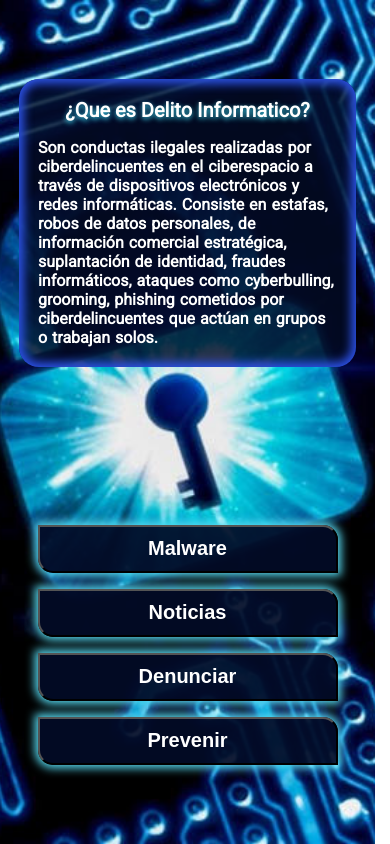
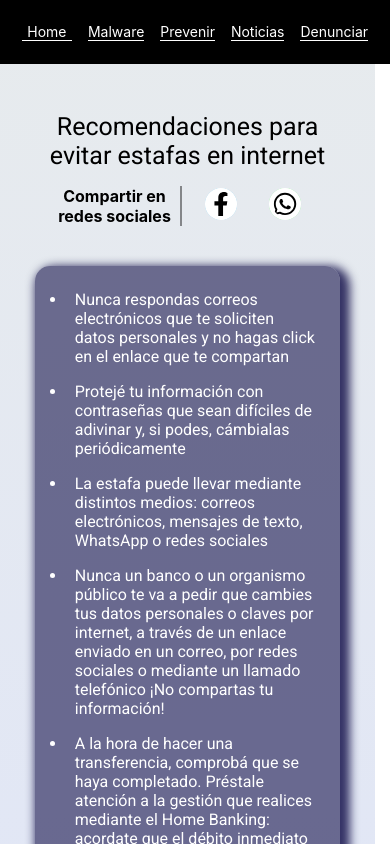
Before and after one commit to AleGrimald/Semana-IES-2023, a React (Create React App) app: page /prevenir in a window 390 px wide. Shown: the top 844 px of the page. Built offline with nearby package versions, Linux system fonts and the light colour scheme.

Commit message:
Se modifico la UI, se agrego el uso de Router, se modificaron algunos componentes y estilos

```diff
--- a/package.json
+++ b/package.json
@@ -9,7 +9,8 @@
     "@testing-library/user-event": "^13.5.0",
     "react": "^18.2.0",
     "react-dom": "^18.2.0",
-    "react-router-dom": "^6.16.0",
+    "react-router": "^6.27.0",
+    "react-router-dom": "^6.27.0",
     "react-scripts": "5.0.1",
     "web-vitals": "^2.1.4"
   },
--- a/src/App.js
+++ b/src/App.jsx
@@ -2,20 +2,17 @@ import './App.css';
 //Hooks
 import { useState } from 'react';
 import useIntersection from './useIntersection';
+import {Routes, Route} from 'react-router-dom';
 //Componentes
 import Header from './component/Header';
-import Nav from './component/Nav';
 import Tarjetas from './component/Tarjetas';
 import Denunciar from './component/Denunciar';
 import Prevenir from './component/Prevenir';
 import Footer from './component/Footer';
 import Noticias from './component/Noticias';
+import BarraNav from './component/BarraNav';
 
 function App() {
-  const [btnMaleware, setBtnMaleware]= useState(false);
-  const [btnDenunciar, setBtnDenunciar]= useState(false);
-  const [btnPrevenir, setBtnPrevenir]= useState(false);
-  const [btnNoticias, setBtnNoticias]=useState(false);
   const [datos, setDatos] = useState([]);
   const [coordenada, setCoordenada]= useState("https://www.google.com/maps/embed?pb=!1m18!1m12!1m3!1d3560.2871895368685!2d-65.20518169636479!3d-26.830816455657708!2m3!1f0!2f0!3f0!3m2!1i1024!2i768!4f13.1!3m3!1m2!1s0x94225c106f2afc99%3A0xe97bef14f2ad881a!2sPlaza%20Independencia!5e0!3m2!1ses-419!2sar!4v1694418283826!5m2!1ses-419!2sar");
   const [tarjeta, setTarjeta] = useState(false);
@@ -23,70 +20,22 @@ function App() {
   const [tarjeta3, setTarjeta3] = useState(false);
   const [tarjeta4, setTarjeta4] = useState(false);
 
-
 //Funciones de los botones del Header y Nav
-  const controlMaleware=(event)=>{
-    event.preventDefault();
-    setBtnMaleware(!btnMaleware);
-    setBtnDenunciar(false);
-    setBtnPrevenir(false);
-    setBtnNoticias(false);
-    window.scrollTo({top:0, behavior: "smooth"})
-  }
-  const controlDenunciar=(event)=>{
-    event.preventDefault();
-    setBtnDenunciar(!btnDenunciar);
-    setBtnMaleware(false);
-    setBtnPrevenir(false);
-    setBtnNoticias(false);
-    window.scrollTo({top:0, behavior: "smooth"})
-  }
-  const controlNoticias=(event)=>{
-    event.preventDefault();
-    setBtnNoticias(!btnNoticias);
-    setBtnDenunciar(false);
-    setBtnMaleware(false);
-    setBtnPrevenir(false);
-    window.scrollTo({top:0, behavior: "smooth"})
-  }
-  const controlPrevenir=(event)=>{
-    event.preventDefault();
-    setBtnPrevenir(!btnPrevenir);
-    setBtnMaleware(false);
-    setBtnDenunciar(false);
-    setBtnNoticias(false);
+  const controlLinks=()=>{
     window.scrollTo({top:0, behavior: "smooth"})
   }
 
   //Observador para el efecto de las tarjetas
   const thresholdValor=0;
-  const [elementoRef, intersectado]= useIntersection({
-    threshold: thresholdValor,
-  });
-  const [elementoRef2, intersectado2]= useIntersection({
-    threshold: thresholdValor,
-  });
-  const [elementoRef3, intersectado3]= useIntersection({
-    threshold: thresholdValor,
-  });
-  const [elementoRef4, intersectado4]= useIntersection({
-    threshold: thresholdValor,
-  });
-  const [elementoRef5, intersectado5]= useIntersection({
-    threshold: thresholdValor,
-  });
-  const [elementoRef6, intersectado6]= useIntersection({
-    threshold: thresholdValor,
-  });
-  const [elementoRef7, intersectado7]= useIntersection({
-    threshold: thresholdValor,
-  });
-  const [elementWpFb, intersectadoWpFb]= useIntersection({
-    threshold: thresholdValor,
-  });
-  const [elementWpFbFooter, intersectadoWpFbFooter]= useIntersection({
-    threshold: thresholdValor,
-  });
+  const [elementoRef, intersectado]= useIntersection({threshold: thresholdValor,});
+  const [elementoRef2, intersectado2]= useIntersection({threshold: thresholdValor,});
+  const [elementoRef3, intersectado3]= useIntersection({threshold: thresholdValor,});
+  const [elementoRef4, intersectado4]= useIntersection({threshold: thresholdValor,});
+  const [elementoRef5, intersectado5]= useIntersection({threshold: thresholdValor,});
+  const [elementoRef6, intersectado6]= useIntersection({threshold: thresholdValor,});
+  const [elementoRef7, intersectado7]= useIntersection({threshold: thresholdValor,});
+  const [elementWpFb, intersectadoWpFb]= useIntersection({threshold: thresholdValor,});
+  const [elementWpFbFooter, intersectadoWpFbFooter]= useIntersection({threshold: thresholdValor,});
 
   //Datos del Header
   const header={
@@ -94,28 +43,6 @@ function App() {
       {
         h1:"¿Que es Delito Informatico?",
         p:"Son conductas ilegales realizadas por ciberdelincuentes en el ciberespacio a través de dispositivos electrónicos y redes informáticas. Consiste en estafas, robos de datos personales, de información comercial estratégica, suplantación de identidad, fraudes informáticos, ataques como cyberbulling, grooming, phishing cometidos por ciberdelincuentes que actúan en grupos o trabajan solos.",
-      }
-    ],
-    datosBotones:[
-      {
-        titulo:"Malware" ,
-        click: controlMaleware,
-        clase:"menu_items"
-      },
-      {
-        titulo:"Noticias" ,
-        click: controlNoticias,
-        clase:"menu_items"
-      },
-      {
-        titulo:"Denunciar" ,
-        click: controlDenunciar,
-        clase:"menu_items"
-      },
-      {
-        titulo:"Prevenir" ,
-        click: controlPrevenir,
-        clase:"menu_items"
       }
     ]
   }
@@ -304,8 +231,6 @@ function App() {
     }
   }
 
-
-
   const titulosDatos={
     datDenunciar:[
       {
@@ -481,54 +406,45 @@ function App() {
     },
   ];
 
+  const linksBarraNav=[
+    {
+      texto: "Home",
+      link: "/",
+      controlLinks
+    },
+    {
+      texto: "Malware",
+      link: "/malware",
+      controlLinks
+    },
+    {
+      texto: "Prevenir",
+      link: "/prevenir",
+      controlLinks
+    },
+    {
+      texto: "Noticias",
+      link: "/noticias",
+      controlLinks
+    },
+    {
+      texto: "Denunciar",
+      link: "/denunciar",
+      controlLinks
+    }
+  ];
+
   return (
     <div className="App">
-
-      {
-        (btnMaleware||btnDenunciar||btnPrevenir||btnNoticias)===false
-        ?<Header datosHeader={header}/>
-        :<Nav datosHeader={header}/>
-      }
-
-      {
-        btnMaleware
-          ?<Tarjetas
-            datosMalware={malware}/>
-          :<></>
-      }
-      {
-        btnDenunciar
-          ?<Denunciar
-              contenido={titulosDatos}
-              btn={datosBtnDenunciar}
-              datoCoordenada={coordenada}
-              datosTarjeas={datos}
-            />
-          :<></>
-      }
-      {
-        btnNoticias
-          ?<Noticias
-              datos={datosNoticia}
-            />
-          :<></>
-      }
-      {
-        btnPrevenir
-          ?<Prevenir
-            datosPrevenir={prevenir}
-            />
-          :<></>
-      }
-
-      {
-        (btnDenunciar||btnMaleware||btnPrevenir||btnNoticias)
-          ?<Footer
-            datosFooter={datosFooter}
-            />
-          :<></>
-      }
-
+      <BarraNav datos={linksBarraNav}/>
+      <Routes>
+        <Route path='/' element={<Header datosHeader={header}/>}/>
+        <Route path='/malware' element={<Tarjetas datosMalware={malware}/>}/>
+        <Route path='/denunciar' element={<Denunciar contenido={titulosDatos} btn={datosBtnDenunciar} datoCoordenada={coordenada} datosTarjeas={datos} />}/>
+        <Route path='/prevenir' element={<Prevenir datosPrevenir={prevenir} />}/>
+        <Route path='/noticias' element={<Noticias datos={datosNoticia}/>}/>
+      </Routes>
+      <Footer datosFooter={datosFooter}/>
     </div>
   );
 }
--- /dev/null
+++ b/src/component/BarraNav/BarraNav.css
@@ -0,0 +1,78 @@
+.nav_links{
+    width: 100%;
+    min-height: 12dvh;
+
+    display: flex;
+    justify-content: center;
+    align-items: center;
+    flex-wrap: wrap;
+    gap: 0 2rem;
+
+    position: fixed;
+    z-index: 10;
+    background-color: rgb(0, 0, 0);
+}
+
+
+.links{
+    font-size: 18px;
+    text-decoration: none;
+    border: none;
+    border-bottom: 1px solid white;
+    flex: 0 1 100px;
+}
+.links:hover{
+    transform: scale(1.1);
+    box-shadow: 0 5px 2px -2px rgb(122, 147, 255);
+}
+
+
+@media (max-width: 599px) {
+    .nav_links {
+        min-height: 4rem;
+        gap: 0 1rem; /* Ajustar el gap para pantallas pequeñas */
+    }
+
+    .links {
+        font-size: 14px; /* Ajustar el tamaño de fuente */
+        flex: 0 1 50px;  /* Ajustar el tamaño flexible */
+    }
+}
+
+/* Media queries para móviles medianos (M) */
+@media (min-width: 600px) and (max-width: 899px) {
+    .nav_links {
+        min-height: 4rem;
+        gap: 0 1.5rem; /* Ajustar el gap para pantallas medianas */
+    }
+
+    .links {
+        font-size: 16px; /* Ajustar el tamaño de fuente */
+        flex: 0 1 90px;  /* Ajustar el tamaño flexible */
+    }
+}
+
+/* Media queries para móviles grandes (L) */
+@media (min-width: 900px) and (max-width: 1199px) {
+    .nav_links {
+        min-height: 4rem;
+        gap: 0 2rem; /* Ajustar el gap para pantallas grandes */
+    }
+
+    .links {
+        font-size: 18px; /* Mantener el tamaño de fuente */
+        flex: 0 1 100px; /* Mantener el tamaño flexible */
+    }
+}
+
+/* Media queries para tablets */
+@media (min-width: 768px) and (max-width: 1024px) {
+    .nav_links {
+        gap: 0 2rem; /* Mantener el gap para tablets */
+    }
+
+    .links {
+        font-size: 18px; /* Mantener el tamaño de fuente */
+        flex: 0 1 100px; /* Mantener el tamaño flexible */
+    }
+}
--- /dev/null
+++ b/src/component/BarraNav/index.jsx
@@ -0,0 +1,19 @@
+import { Link } from 'react-router-dom';
+import './BarraNav.css';
+
+const BarraNav = (props)=>{
+    const {datos} = props;
+    return<nav className='nav_links'>
+        {
+            datos.map((elemento,index)=><Link
+                to={elemento.link}
+                className='links'
+                onClick={elemento.controlLinks}
+            >
+                {elemento.texto}
+            </Link>)
+        }
+    </nav>
+}
+
+export default BarraNav;
--- a/src/component/Header/Header.css
+++ b/src/component/Header/Header.css
@@ -1,98 +1,110 @@
-.header{
+/* Estilos generales */
+.header {
     width: 100%;
-    height: 100%;
+    min-height: 80dvh;
+
+    box-sizing: border-box;
     display: flex;
-    flex-flow: column nowrap;
-    justify-content: space-around;
+    flex-flow: column wrap;
+    justify-content: center;
     align-items: center;
-    box-sizing: border-box;
+    gap: 2rem 0;
 
     background: url(./fondo_ciberseguridad.jpg);
     background-repeat: no-repeat;
     background-size: cover;
     background-position: center;
 }
-.contenedor_texto{
 
-    width: 80%;
+.header_contenedor_texto {
+    width: 85%;
+    padding: 2rem;
     background-color: rgba(3, 11, 39, 0.82);
-    box-shadow:inset 0 0 10px 5px rgb(43, 80, 226);
-    padding: 2rem;
+    box-shadow: inset 0 0 10px 5px rgb(43, 80, 226);
     border-radius: 20px;
     display: flex;
-    flex-flow: column nowrap;
-    align-items: center;
+    flex-wrap: wrap;
     justify-content: center;
-    box-sizing: border-box;
+    align-items: start;
 }
-.header_titulo{
-    font-size: 64px;
+
+.header_titulo {
+    font-size: 44px;
     font-family: 'Roboto', sans-serif;
     text-shadow: 0px 2px 5px rgb(56, 204, 230);
     color: rgb(255, 255, 255);
-}
-.header_texto{
-    padding: 0 2rem;
-    margin-top: 1rem;
-    color: rgb(255, 255, 255);
-    font-size: 26px;
-    font-weight: 600;
-    font-family: 'Roboto', sans-serif;
-    text-align: left;
-    word-spacing: 2px;
+    flex: 1 1 auto;
 }
 
-.menu{
-    width: 100%;
-    display: flex;
-    justify-content:center;
-    align-items: center;
-    gap: 2rem;
-    padding: 0;
+.header_texto {
+    color: rgb(255, 255, 255);
+    font-size: 24px;
+    font-weight: 500;
+    font-family: 'Roboto', sans-serif;
+    text-wrap: balance;
+    flex: 1 1 auto;
 }
 
-@media (min-width: 360px) and (max-width: 767px){
-    .header{
-        justify-content: top;
-        align-items: center;
-        gap: 0;
-        padding: 0;
-        margin:0;
-    }
-    .contenedor_texto{
-        width: 90%;
-        height: auto;
-        padding: 1.2rem;
-        border-radius: 20px;
-        display: flex;
-        flex-flow: column nowrap;
-        align-items: top;
-        justify-content: center;
-    }
-    .header_titulo{
-        width: 100%;
-        font-size: 20px;
-    }
-    .header_texto{
-        padding: 0;
-        font-size: 16px;
-        font-weight: 600;
-        word-spacing: 1px;
-        text-align: left;
+/* Media queries para móviles pequeños (S) */
+@media (max-width: 599px) {
+    .header_contenedor_texto {
+        width: 95%; /* Ajuste del ancho */
+        padding: 1rem; /* Ajuste del padding */
     }
 
-    .menu{
-        width: 100%;
-        height: auto;
-        display: flex;
-        justify-content:top;
-        align-items: center;
-        flex-flow: column wrap;
-        gap: 1rem;
-        padding: 0;
+    .header_titulo {
+        font-size: 28px; /* Reducción del tamaño de fuente */
+    }
+
+    .header_texto {
+        font-size: 16px; /* Reducción del tamaño de fuente */
     }
 }
 
-@media (min-width: 768px) and (max-width: 1024px){
+/* Media queries para móviles medianos (M) */
+@media (min-width: 600px) and (max-width: 899px) {
+    .header_contenedor_texto {
+        width: 90%; /* Ajuste del ancho */
+        padding: 1.5rem; /* Ajuste del padding */
+    }
 
+    .header_titulo {
+        font-size: 32px; /* Ajuste del tamaño de fuente */
+    }
+
+    .header_texto {
+        font-size: 18px; /* Ajuste del tamaño de fuente */
+    }
 }
+
+/* Media queries para móviles grandes (L) */
+@media (min-width: 900px) and (max-width: 1199px) {
+    .header_contenedor_texto {
+        width: 85%; /* Ajuste del ancho */
+        padding: 2rem; /* Ajuste del padding */
+    }
+
+    .header_titulo {
+        font-size: 40px; /* Ajuste del tamaño de fuente */
+    }
+
+    .header_texto {
+        font-size: 22px; /* Ajuste del tamaño de fuente */
+    }
+}
+
+/* Media queries para tablets */
+@media (min-width: 768px) and (max-width: 1024px) {
+    .header_contenedor_texto {
+        width: 88%; /* Ajuste del ancho */
+        padding: 1.8rem; /* Ajuste del padding */
+    }
+
+    .header_titulo {
+        font-size: 36px; /* Ajuste del tamaño de fuente */
+    }
+
+    .header_texto {
+        font-size: 20px; /* Ajuste del tamaño de fuente */
+    }
+}
--- a/src/component/Header/index.jsx
+++ b/src/component/Header/index.jsx
@@ -1,31 +1,17 @@
 import './Header.css';
-import Botones from '../Botones';
 
 const Header = (props)=>{
-    const {datosTexto, datosBotones}=props.datosHeader;
+    const {datosTexto}=props.datosHeader;
 
     return <header className="header">
         {
             datosTexto.map((dato, key)=>
-                <section key={key} className="contenedor_texto">
+                <section key={key} className="header_contenedor_texto">
                     <h1 className="header_titulo">{dato.h1}</h1>
                     <p className="header_texto">{dato.p}</p>
                 </section>
             )
         }
-
-        <nav className="menu">
-            {
-                datosBotones.map((boton, key)=>
-                    <Botones
-                        key={key}
-                        click={boton.click}
-                        titulo={boton.titulo}
-                        clase={boton.clase}
-                    />
-                )
-            }
-        </nav>
     </header>
 }
 
--- a/src/component/Redes/Redes.css
+++ b/src/component/Redes/Redes.css
@@ -1,5 +1,5 @@
 .redes{
-    width: 100%;
+    width: auto;
     display: flex;
     justify-content: left;
     align-items: center;
@@ -44,8 +44,11 @@
     justify-content: center;
     align-items: top;
     gap: 1.5rem;
+}
+.redes_footer>div>a>img{
+    width: 40px;
+}
 
-}
 
 @keyframes facebook {
     0% {
@@ -114,6 +117,17 @@
         padding: .2rem;
         border-radius: 50%;
     }
+
+    .redes{
+        width: 90%;
+    }
+    .redes_h3{
+        font-size: 12px;
+    }
+    .redes_link>a>img{
+        width: 20px;
+        padding: .1rem;
+    }
 }
 
 @media (min-width: 768px) and (max-width: 1024px){
--- a/src/index.js
+++ b/src/index.js
@@ -3,12 +3,13 @@ import ReactDOM from 'react-dom/client';
 import './index.css';
 import App from './App';
 import reportWebVitals from './reportWebVitals';
+import { BrowserRouter as Router } from 'react-router-dom';
 
 const root = ReactDOM.createRoot(document.getElementById('root'));
 root.render(
-  <React.StrictMode>
+  <Router>
     <App />
-  </React.StrictMode>
+  </Router>
 );
 
 // If you want to start measuring performance in your app, pass a function
```
Also changed, not shown: src/component/Anclas/index.jsx (added, +11 -0 lines), src/component/Tarjetas/Tarjetas.css (+23 -18 lines), src/component/Tarjetas/index.jsx (+5 -5 lines), src/component/Anclas/Ancla.css (added), 1 other file (tests, documents, lock files or other folders).
